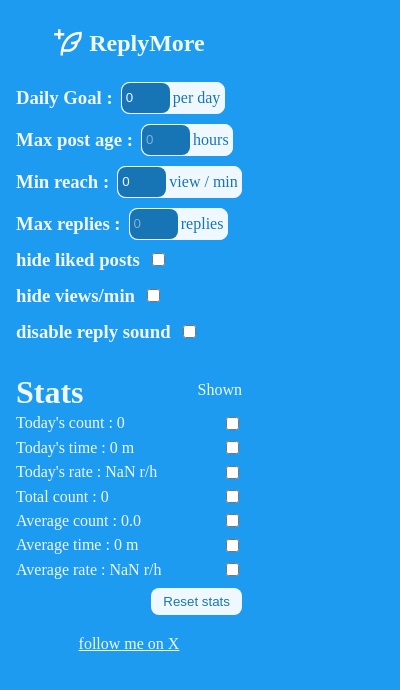
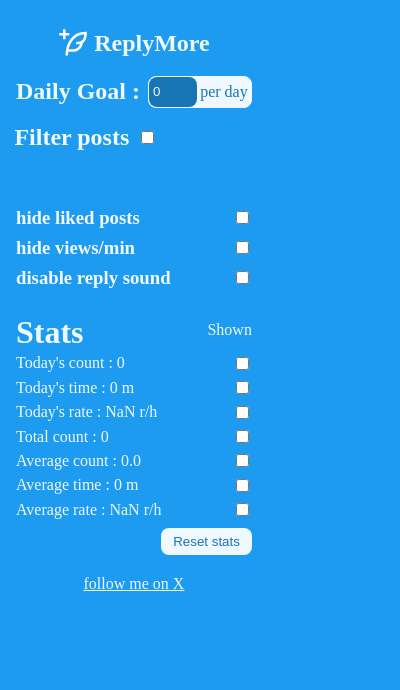
Before and after one commit to Samio735/replymore, a browser extension: page popup.html in a window 400 px wide. Drawn offline with Linux system fonts and the light colour scheme.

Commit message:
togle filters

```diff
--- a/filter.js
+++ b/filter.js
@@ -10,6 +10,7 @@
       "maxReplyCount",
       "hideLikedPosts",
       "hideViewsPerMinute",
+      "activateFilterPosts",
     ],
     (data) => {
       const minViewsPerMinute = data.minViewsPerMinute || 0;
@@ -29,7 +30,9 @@
         "hideLikedPosts",
         hideLikedPosts,
         "hideViewsPerMinute",
-        hideViewsPerMinute
+        hideViewsPerMinute,
+        "activateFilterPosts",
+        data.activateFilterPosts
       );
       const posts = document.querySelectorAll("article");
       posts.forEach((post) => {
@@ -99,6 +102,7 @@
           vewsPerMinuteEl.style.fontWeight = "bold";
           if (viewsPerMinute) post.appendChild(vewsPerMinuteEl);
         }
+        if (!data.activateFilterPosts) return;
         if (
           url.includes("https://twitter.com/home") ||
           url.includes("https://twitter.com/explore") ||
--- a/popup.html
+++ b/popup.html
@@ -38,15 +38,15 @@
 
     </style>
     <div style="margin: 0 6px;">
-        <div style="width: 100%; text-align: center; display: flex; align-items: center; gap: 6px; justify-content: center; margin-bottom: 6px;">
+        <div style="width: 100%; text-align: center; display: flex; align-items: center; gap: 6px; justify-content: center; ">
                              <span><svg viewBox="0 0 24 24"  style="color: rgb(255, 255, 255); fill: #ffffff;width: 30px;"><g><path d="M23 3c-6.62-.1-10.38 2.421-13.05 6.03C7.29 12.61 6 17.331 6 22h2c0-1.007.07-2.012.19-3H12c4.1 0 7.48-3.082 7.94-7.054C22.79 10.147 23.17 6.359 23 3zm-7 8h-1.5v2H16c.63-.016 1.2-.08 1.72-.188C16.95 15.24 14.68 17 12 17H8.55c.57-2.512 1.57-4.851 3-6.78 2.16-2.912 5.29-4.911 9.45-5.187C20.95 8.079 19.9 11 16 11zM4 9V6H1V4h3V1h2v3h3v2H6v3H4z"></path></g></svg></span>
 
             <h2>
                   <span>ReplyMore</span>
                 </h2>
         </div>
-      <div style="margin-bottom: 12px; display: flex; gap: 2px; height: 30px; align-items: center;">
-      <h3 style="margin-right: 6px; text-wrap: nowrap;"> Daily Goal : </h3>
+      <div style="margin-bottom: 12px; display: flex; gap: 2px; height: 30px; align-items: center; justify-content: space-between;">
+      <h2 style="margin-right: 6px; text-wrap: nowrap;"> Daily Goal : </h2>
       <div           style="
             height: 100%;
             display: flex;
@@ -84,7 +84,13 @@
         <p style="padding-right: 0.2rem;text-wrap: nowrap;"> per day</p>
         </div>
       </div>
-            <div style="margin-bottom: 12px; display: flex; gap: 2px; height: 30px; align-items: center;">
+            <div     class="post-filter-container"      style="position:relative;border:  solid 0.1rem aliceblue;border-radius: 10px; padding: 2rem 1rem; padding-bottom: 1rem;margin: 1rem 0;margin-top: 2rem;">
+          <div style="position: absolute;top: -1rem ;left:-0.1rem; display: flex; gap: 2px; height: 30px; align-items: center; justify-content: space-between; background-color: rgb(29, 155, 240); padding: 0rem 0.5rem;padding-left: 0rem;">
+      <h2 style="margin-right: 6px; text-wrap: nowrap;"> Filter posts </h2>
+                              <input type="checkbox" id="activate-filter-posts">
+
+      </div>
+            <div class="post-filter" style=" margin-bottom: 12px; display: flex; gap: 2px; height: 30px; align-items: center; justify-content: space-between;">
       <h3 style="margin-right: 6px; text-wrap: nowrap;"> Max post age : </h3>
       <div           style="
             height: 100%;
@@ -123,7 +129,7 @@
         <p style="padding-right: 0.2rem;text-wrap: nowrap;"> hours</p>
         </div>
       </div>
-            <div style="margin-bottom: 12px; display: flex; gap: 2px; height: 30px; align-items: center;">
+            <div class="post-filter" style="margin-bottom: 12px; display: flex; gap: 2px; height: 30px; align-items: center; justify-content: space-between;">
       <h3 style="margin-right: 6px; text-wrap: nowrap;"> Min reach : </h3>
       <div           style="
             height: 100%;
@@ -162,7 +168,7 @@
         <p style="padding-right: 0.2rem;text-wrap: nowrap;"> view / min</p>
         </div>
       </div>
-                  <div style="margin-bottom: 6px; display: flex; gap: 2px; height: 30px; align-items: center;">
+                  <div class="post-filter" style="margin-bottom: 12px; display: flex; gap: 2px; height: 30px; align-items: center; justify-content: space-between;">
       <h3 style="margin-right: 6px; text-wrap: nowrap;"> Max replies : </h3>
       <div           style="
             height: 100%;
@@ -201,17 +207,19 @@
         <p style="padding-right: 0.2rem;text-wrap: nowrap;"> replies</p>
         </div>
       </div>
-      <div style="margin-bottom: 6px; display: flex; gap: 2px; height: 30px; align-items: center;">
+      </div>
+        <div style=" display: flex; gap: 2px; height: 30px; align-items: center; justify-content: space-between;">
       <h3 style="margin-right: 6px; text-wrap: nowrap;"> hide liked posts </h3>
                               <input type="checkbox" id="hide-liked">
 
       </div>
-       <div style="margin-bottom: 6px; display: flex; gap: 2px; height: 30px; align-items: center;">
+
+       <div style=" display: flex; gap: 2px; height: 30px; align-items: center; justify-content: space-between;">
       <h3 style="margin-right: 6px; text-wrap: nowrap;"> hide views/min </h3>
                               <input type="checkbox" id="hide-views-per-min">
 
       </div>
-      <div style="margin-bottom: 6px; display: flex; gap: 2px; height: 30px; align-items: center;">
+      <div style=" display: flex; gap: 2px; height: 30px; align-items: center; justify-content: space-between;">
       <h3 style="margin-right: 6px; text-wrap: nowrap;"> disable reply sound </h3>
                               <input type="checkbox" id="disable-reply-sound">
 
--- a/popup.js
+++ b/popup.js
@@ -1,5 +1,8 @@
 const ResetBtn = document.getElementById("reset");
 const dailyGoalEl = document.getElementById("daily-goal");
+const activateFilterPostsEl = document.getElementById("activate-filter-posts");
+const postFilterEls = document.querySelectorAll(".post-filter");
+const postFilterContainerEl = document.querySelector(".post-filter-container");
 const maxTimeEl = document.getElementById("max-time");
 const minReachEl = document.getElementById("min-reach");
 const maxReplisEl = document.getElementById("max-replies");
@@ -62,6 +65,18 @@
   });
 });
 
+activateFilterPostsEl.addEventListener("change", (e) => {
+  chrome.storage.local.set({
+    activateFilterPosts: e.target.checked,
+  });
+  postFilterEls.forEach((el) => {
+    el.style.display = e.target.checked ? "flex" : "none";
+  });
+  postFilterContainerEl.style.border = e.target.checked
+    ? "solid 0.1rem aliceblue"
+    : "none";
+});
+
 maxTimeEl.addEventListener("change", (e) => {
   if (!e.target.value) e.target.value = Infinity;
   if (e.target.value < 0) e.target.value = Infinity;
@@ -121,6 +136,7 @@
     "hideLikedPosts",
     "hideViewsPerMinute",
     "disaibleReplySound",
+    "activateFilterPosts",
   ],
   (data) => {
     const dailyGoal = data.dailyGoal || 0;
@@ -142,6 +158,7 @@
     const hideLikedPosts = !!data.hideLikedPosts ? "true" : "false";
     const hideViewsPerMinute = !!data.hideViewsPerMinute ? "true" : "false";
     const disaibleReplySound = !!data.disaibleReplySound ? "true" : "false";
+    const activateFilterPosts = !!data.activateFilterPosts ? "true" : "false";
 
     dailyGoalEl.value = dailyGoal;
     maxTimeEl.value = maxTimePassed;
@@ -169,5 +186,12 @@
     hideLikedPostsEl.checked = hideLikedPosts === "true";
     hideViewsPerMinuteEl.checked = hideViewsPerMinute === "true";
     disaibleReplySoundEl.checked = disaibleReplySound === "true";
+    activateFilterPostsEl.checked = activateFilterPosts === "true";
+    postFilterEls.forEach((el) => {
+      el.style.display = activateFilterPostsEl.checked ? "flex" : "none";
+    });
+    postFilterContainerEl.style.border = activateFilterPostsEl.checked
+      ? "solid 0.1rem aliceblue"
+      : "none";
   }
 );
```
Also changed, not shown: manifest.json.
